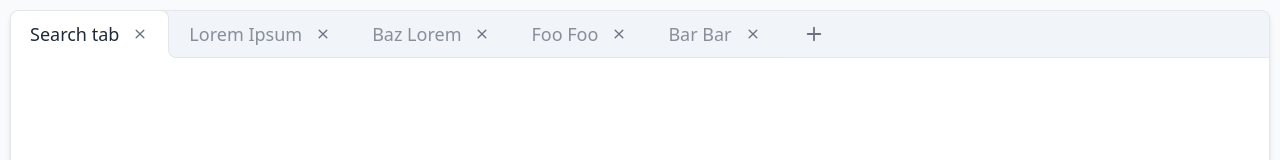
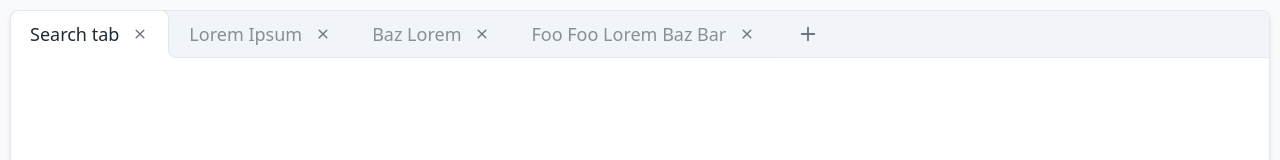
Before and after one commit to branivreyes/schedule-planner, a Vue app: page / in a window 1280 px wide. Shown: the top 160 px of the page. Built offline with nearby package versions, Linux system fonts and the light colour scheme.

Commit message:
05/12/2022

```diff
--- a/src/components/SchedulePlannerTab.vue
+++ b/src/components/SchedulePlannerTab.vue
@@ -66,7 +66,8 @@ function onDragEnd(e: DragEvent) {
     @apply tab;
     @apply tab-lg;
     @apply tab-lifted;
-
+    @apply flex-nowrap;
+    @apply whitespace-nowrap;
     &.tab-active:first-child:before {
         background-image: var(--tab-corner-bg);
     }
--- a/src/components/SchedulePlannerTabs.vue
+++ b/src/components/SchedulePlannerTabs.vue
@@ -4,6 +4,7 @@
     >
         <div
             class="schedule-planner-tabs__container tabs"
+            ref="tabsContainer"
         >
             <TransitionGroup name="tabs">
                 <SchedulePlannerTab
@@ -40,11 +41,11 @@ const tabs = ref<Tab[]>([
     new Tab('Search tab'),
     new Tab('Lorem Ipsum'),
     new Tab('Baz Lorem'),
-    new Tab('Foo Foo'),
-    new Tab('Bar Bar'),
+    new Tab('Foo Foo Lorem Baz Bar'),
 ]);
 const selectedTab = ref(tabs.value[0]);
 const addSearchTabElement = ref<HTMLAnchorElement | null>(null);
+const tabsContainer = ref<HTMLDivElement | null>(null);
 
 function onTabClick(tab: Tab) {
     setSelectedTab(tab);
@@ -61,8 +62,14 @@ function closeTab(index: number, tab: Tab) {
 
 function addSearchTab() {
     const newTab = new Tab('Search tab');
+
     setSelectedTab(newTab);
+
     tabs.value.push(newTab);
+
+    setTimeout(() => {
+        tabsContainer.value!.scrollLeft = tabsContainer.value!.scrollWidth;
+    }, 125);
 }
 
 function setSelectedTab(tab: Tab) {
@@ -74,7 +81,11 @@ function getMaxXposition() {
     return htmlElement.getBoundingClientRect().left - parseInt(window.getComputedStyle(htmlElement).marginLeft);
 }
 
-const { onDrag, onDragStart, onDragEnd } = useDraggableTabs(tabs, setSelectedTab, getMaxXposition);
+function getScrollPosition() {
+    return tabsContainer.value?.scrollLeft || 0;
+}
+
+const { onDrag, onDragStart, onDragEnd } = useDraggableTabs(tabs, setSelectedTab, getMaxXposition, getScrollPosition);
 </script>
 
 <style lang="scss" scoped>
@@ -88,8 +99,27 @@ const { onDrag, onDragStart, onDragEnd } = useDraggableTabs(tabs, setSelectedTab
     &__container {
         margin-top: -1px;
         margin-left: -1px;
+        flex-wrap: unset !important;
         @apply relative;
         @apply overflow-hidden;
+        @apply max-w-full;
+        @apply overflow-x-auto;
+
+        &::-webkit-scrollbar {
+            height: 4px;
+        }
+
+        &::-webkit-scrollbar-track {
+            @apply bg-slate-100;
+        }
+
+        &::-webkit-scrollbar-thumb {
+            @apply bg-gray-300;
+        }
+
+        &::-webkit-scrollbar-thumb:hover {
+            @apply bg-gray-400;
+        }
 
         &.tabs::before {
             content: '';
--- a/src/composables/draggableTabs.ts
+++ b/src/composables/draggableTabs.ts
@@ -1,6 +1,11 @@
 import { Ref } from 'vue';
 
-export function useDraggableTabs<T>(tabs: Ref<T[]>, setSelectedTab: (tab: T) => void, getMaxXPosition: () => number) {
+export function useDraggableTabs<T>(
+    tabs: Ref<T[]>,
+    setSelectedTab: (tab: T) => void,
+    getMaxXPosition: () => number,
+    getScrollPosition: () => number
+) {
     let offsetX = 0;
     let draggingTabElement: HTMLAnchorElement | undefined;
     let draggingTabDomRect: DOMRect;
@@ -119,7 +124,7 @@ export function useDraggableTabs<T>(tabs: Ref<T[]>, setSelectedTab: (tab: T) =>
             ghostTabIndex = newGhostTabIndex;
         }
 
-        ghostTab.style.width = draggingTabDomRect.width + 'px';
+        ghostTab.style.minWidth = Math.round(draggingTabDomRect.width) + 'px';
 
         ghostTabs.push(ghostTab);
     }
@@ -147,7 +152,7 @@ export function useDraggableTabs<T>(tabs: Ref<T[]>, setSelectedTab: (tab: T) =>
 
         if (virtualTab > maxXPosition || clientX <= offsetX) return;
 
-        draggingTabStyle.left = Math.round(clientX - offsetX) + 'px';
+        draggingTabStyle.left = Math.round((clientX - offsetX) + getScrollPosition()) + 'px';
     }
 
     function createNewGhostTab() {
@@ -155,9 +160,9 @@ export function useDraggableTabs<T>(tabs: Ref<T[]>, setSelectedTab: (tab: T) =>
         ghostTab.classList.add('h-12');
 
         const style = ghostTab.style;
-        style.width = '0px';
-        style.transition = 'width .2s linear';
-        style.willChange = 'width';
+        style.minWidth = '0px';
+        style.transition = 'min-width .2s linear';
+        style.willChange = 'min-width';
 
         return ghostTab;
     }
@@ -178,7 +183,7 @@ export function useDraggableTabs<T>(tabs: Ref<T[]>, setSelectedTab: (tab: T) =>
 
             if (width === '0px') return lastGhostTab.remove();
 
-            lastGhostTab.style.width = '0px';
+            lastGhostTab.style.minWidth = '0px';
 
             const removeElement = () => {
                 lastGhostTab.removeEventListener('transitionend', removeElement);
```
